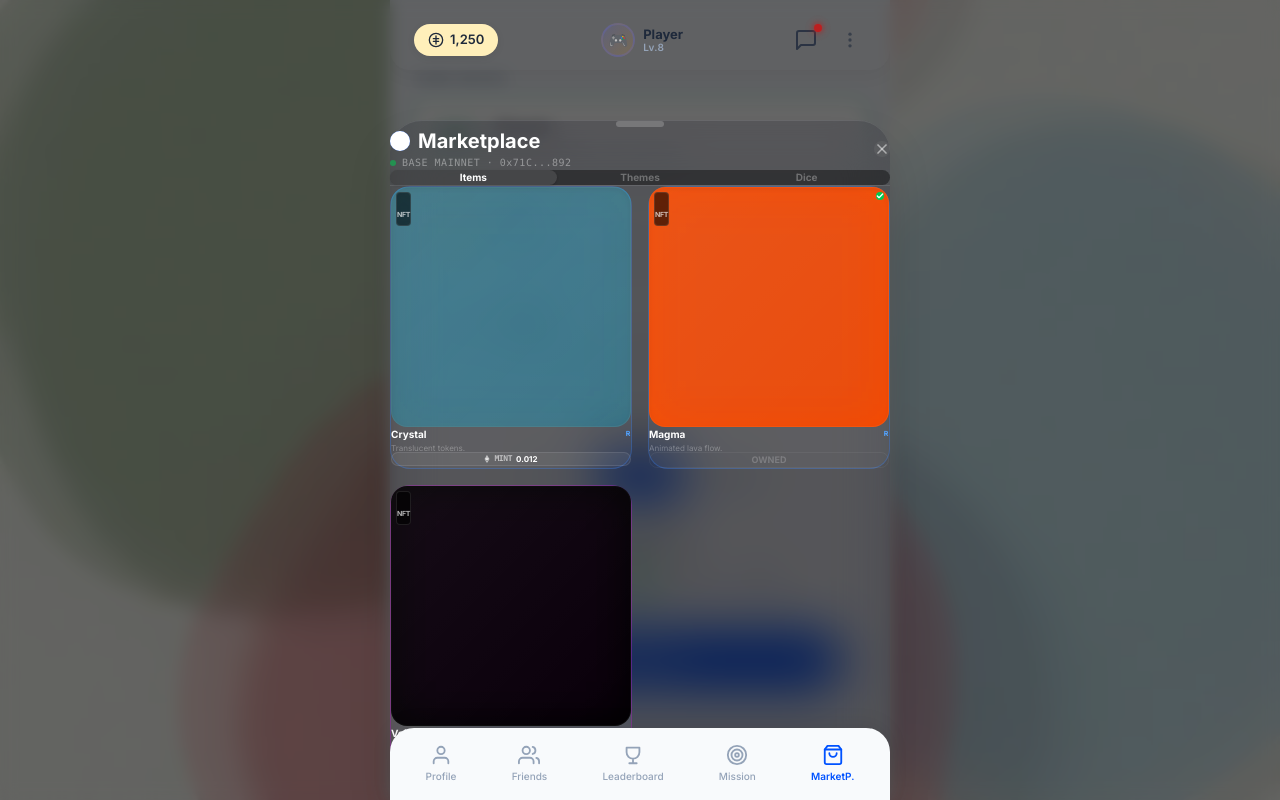
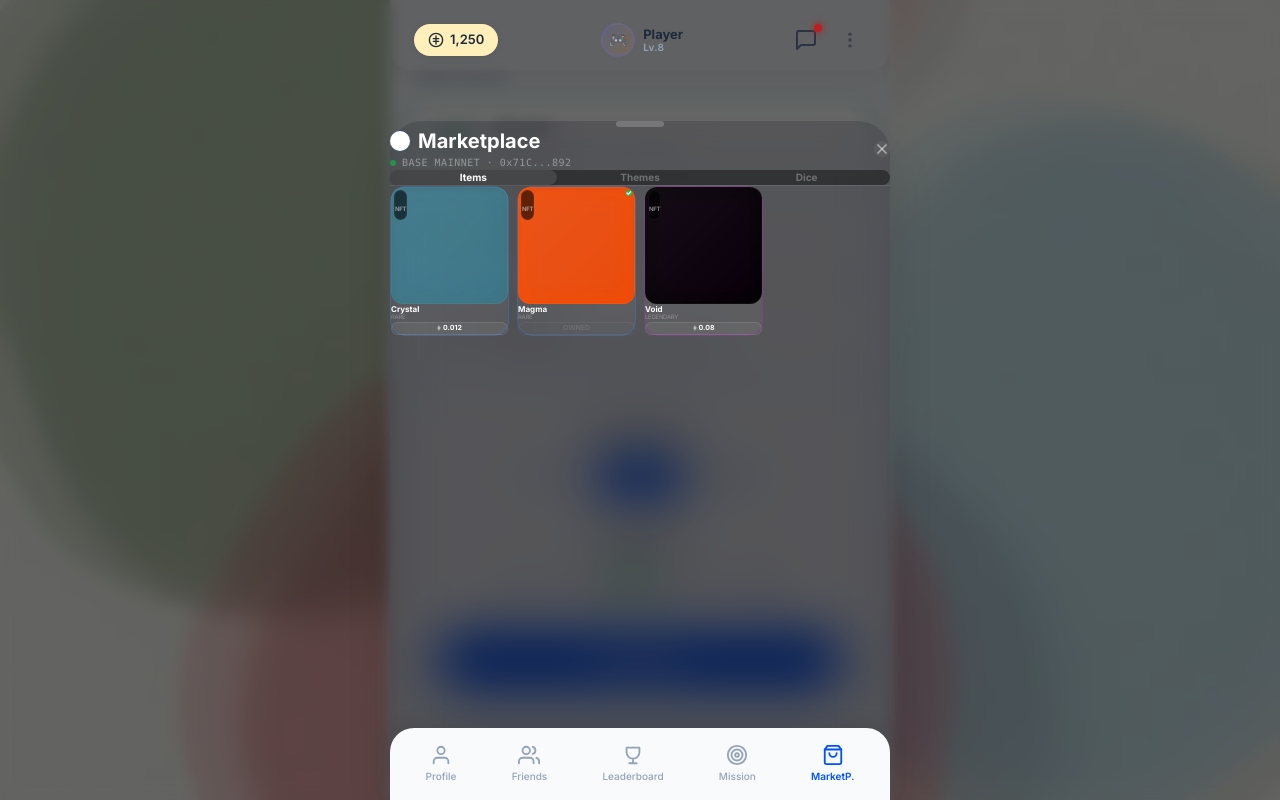
Before and after one commit to mrongSubho/ludo-base, a Next.js app: page / in a window 1280 px wide. Both pictures are taken after a click on the button "MarketP.". Built offline with nearby package versions, Linux system fonts and the light colour scheme.

Commit message:
feat: Adjust marketplace item layout to 4 columns and refine item card styling for a more compact and consistent look.

```diff
--- a/app/components/MarketplacePanel.tsx
+++ b/app/components/MarketplacePanel.tsx
@@ -114,60 +114,55 @@ export default function MarketplacePanel({ isOpen, onClose }: MarketplacePanelPr
                         <div className="flex-1 overflow-y-auto p-4 custom-scrollbar">
                             <motion.div
                                 layout
-                                className="grid grid-cols-2 gap-4 pb-24"
+                                className="grid grid-cols-4 gap-2 pb-24"
                             >
                                 {currentItems.map((item) => (
                                     <motion.div
                                         key={item.id}
                                         layout
-                                        initial={{ opacity: 0, y: 5 }}
-                                        animate={{ opacity: 1, y: 0 }}
-                                        className={`bg-white/5 border rounded-xl p-2 flex flex-col group hover:bg-white/10 transition-all ${item.rarity === 'legendary' ? 'border-fuchsia-600/30' :
+                                        initial={{ opacity: 0, scale: 0.8 }}
+                                        animate={{ opacity: 1, scale: 1 }}
+                                        className={`bg-white/5 border rounded-lg p-1 flex flex-col group hover:bg-white/10 transition-all ${item.rarity === 'legendary' ? 'border-fuchsia-600/30' :
                                             item.rarity === 'rare' ? 'border-blue-500/30' : 'border-white/10'
                                             }`}
                                     >
                                         {/* Preview Area */}
-                                        <div className={`aspect-square w-full rounded-lg ${item.previewColor} mb-2 border border-white/5 flex items-center justify-center text-2xl shadow-inner relative overflow-hidden`}>
+                                        <div className={`aspect-square w-full rounded-md ${item.previewColor} mb-1 border border-white/5 flex items-center justify-center text-lg shadow-inner relative overflow-hidden`}>
                                             <div className="absolute inset-0 bg-gradient-to-br from-white/10 to-transparent opacity-50" />
                                             <div className="relative z-10">{item.previewIcon}</div>
 
                                             {/* Rarity Glow */}
-                                            {item.rarity === 'legendary' && <div className="absolute inset-0 bg-fuchsia-600/10 blur-xl animate-pulse" />}
-                                            {item.rarity === 'rare' && <div className="absolute inset-0 bg-blue-500/10 blur-xl animate-pulse" />}
+                                            {item.rarity === 'legendary' && <div className="absolute inset-0 bg-fuchsia-600/10 blur-md animate-pulse" />}
+                                            {item.rarity === 'rare' && <div className="absolute inset-0 bg-blue-500/10 blur-md animate-pulse" />}
 
                                             {/* Badges */}
-                                            <div className="absolute top-1 left-1 flex gap-1">
-                                                <div className="px-1 py-0.5 rounded bg-black/60 border border-white/10 backdrop-blur-md">
-                                                    <span className="text-[7px] font-black text-white/70 tracking-tighter">NFT</span>
+                                            <div className="absolute top-0.5 left-0.5 flex gap-1">
+                                                <div className="px-1 py-0 rounded-sm bg-black/60 border border-white/5 backdrop-blur-md">
+                                                    <span className="text-[6px] font-black text-white/50 tracking-tighter">NFT</span>
                                                 </div>
                                             </div>
 
                                             {item.owned && (
-                                                <div className="absolute top-1 right-1 bg-green-500 rounded-full p-0.5 shadow-lg z-20">
-                                                    <svg viewBox="0 0 24 24" fill="none" stroke="currentColor" strokeWidth="4" strokeLinecap="round" strokeLinejoin="round" className="w-2 h-2 text-white"><polyline points="20 6 9 17 4 12"></polyline></svg>
+                                                <div className="absolute top-0.5 right-0.5 bg-green-500 rounded-full p-0.5 shadow-lg z-20">
+                                                    <svg viewBox="0 0 24 24" fill="none" stroke="currentColor" strokeWidth="5" strokeLinecap="round" strokeLinejoin="round" className="w-1.5 h-1.5 text-white"><polyline points="20 6 9 17 4 12"></polyline></svg>
                                                 </div>
                                             )}
                                         </div>
 
                                         {/* Info */}
                                         <div className="flex flex-col flex-1 px-0.5">
-                                            <div className="flex items-center justify-between mb-0.5">
-                                                <h3 className="text-[10px] font-black text-white truncate max-w-[70%]">{item.name}</h3>
-                                                <span className={`text-[7px] font-black tracking-widest uppercase ${item.rarity === 'legendary' ? 'text-fuchsia-400' :
-                                                    item.rarity === 'rare' ? 'text-blue-400' : 'text-white/30'
-                                                    }`}>
-                                                    {item.rarity[0].toUpperCase()}
-                                                </span>
+                                            <div className="flex items-center justify-between pointer-events-none mb-0.5">
+                                                <h3 className="text-[8px] font-black text-white truncate max-w-full leading-tight">{item.name}</h3>
                                             </div>
-                                            <p className="text-[8px] text-white/30 mb-2 line-clamp-1 h-2.5">{item.description}</p>
+                                            <p className="text-[6px] text-white/30 mb-1.5 line-clamp-1 h-2 leading-none uppercase tracking-tighter select-none">{item.rarity}</p>
 
                                             {/* Action Button */}
                                             <button
                                                 disabled={item.owned}
-                                                className={`w-full py-1 rounded-md text-[9px] font-black transition-all flex items-center justify-center gap-1
+                                                className={`w-full py-1 rounded-md text-[7px] font-black transition-all flex items-center justify-center gap-0.5
                                                     ${item.owned
-                                                        ? 'bg-transparent text-white/20 border border-white/5 cursor-default'
-                                                        : 'bg-white/5 hover:bg-white/10 text-white border border-white/10 active:scale-95'
+                                                        ? 'bg-transparent text-white/10 border border-white/5 cursor-default'
+                                                        : 'bg-white/5 hover:bg-white/10 text-white border border-white/10 active:scale-90'
                                                     }
                                                 `}
                                             >
@@ -176,26 +171,25 @@ export default function MarketplacePanel({ isOpen, onClose }: MarketplacePanelPr
                                                 ) : (
                                                     <>
                                                         {item.currency === 'eth' ? (
-                                                            <div className="flex items-center gap-1">
-                                                                <svg viewBox="0 0 256 417" className="w-1.5 h-2 fill-white/60"><path d="M127.961 0l-2.795 9.5v275.668l2.795 2.79 127.962-75.638z" /><path d="M127.962 0L0 212.32l127.962 75.638V154.158z" /><path d="M127.961 312.187l-1.575 1.92v98.199l1.575 4.59 128.038-180.32z" /><path d="M127.962 416.905V312.187L0 236.402z" /><path d="M127.961 287.958l127.96-75.637-127.96-58.162z" /><path d="M0 212.32l127.962 75.638V154.158z" /></svg>
-                                                                <span className="text-white/60 font-mono tracking-tighter uppercase text-[8px]">MINT</span>
-                                                                <span className="text-[8px]">{item.price}</span>
+                                                            <div className="flex items-center gap-0.5">
+                                                                <svg viewBox="0 0 256 417" className="w-1 h-1.5 fill-white/40"><path d="M127.961 0l-2.795 9.5v275.668l2.795 2.79 127.962-75.638z" /><path d="M127.962 0L0 212.32l127.962 75.638V154.158z" /><path d="M127.961 312.187l-1.575 1.92v98.199l1.575 4.59 128.038-180.32z" /><path d="M127.962 416.905V312.187L0 236.402z" /><path d="M127.961 287.958l127.96-75.637-127.96-58.162z" /><path d="M0 212.32l127.962 75.638V154.158z" /></svg>
+                                                                <span className="text-[7px]">{item.price}</span>
                                                             </div>
                                                         ) : (
-                                                            <div className="flex items-center gap-1">
+                                                            <div className="flex items-center gap-0.5">
                                                                 {item.currency === 'coins' ? (
-                                                                    <svg viewBox="0 0 24 24" fill="none" stroke="currentColor" strokeWidth="2.5" strokeLinecap="round" strokeLinejoin="round" className="w-2 h-2 text-yellow-400">
+                                                                    <svg viewBox="0 0 24 24" fill="none" stroke="currentColor" strokeWidth="3" strokeLinecap="round" strokeLinejoin="round" className="w-1.5 h-1.5 text-yellow-400">
                                                                         <circle cx="12" cy="12" r="8"></circle>
                                                                         <line x1="12" y1="8" x2="12" y2="16"></line>
                                                                         <path d="M16 12H8"></path>
                                                                     </svg>
                                                                 ) : (
-                                                                    <svg viewBox="0 0 24 24" fill="none" stroke="currentColor" strokeWidth="2.5" strokeLinecap="round" strokeLinejoin="round" className="w-2 h-2 text-cyan-400">
+                                                                    <svg viewBox="0 0 24 24" fill="none" stroke="currentColor" strokeWidth="3" strokeLinecap="round" strokeLinejoin="round" className="w-1.5 h-1.5 text-cyan-400">
                                                                         <path d="M6 3h12l4 6-10 13L2 9z"></path>
                                                                         <path d="M11 3 8 9l4 13 4-13-3-6"></path>
                                                                     </svg>
                                                                 )}
-                                                                <span className="text-[8px]">{item.price}</span>
+                                                                <span className="text-[7px]">{item.price}</span>
                                                             </div>
                                                         )}
                                                     </>
```
